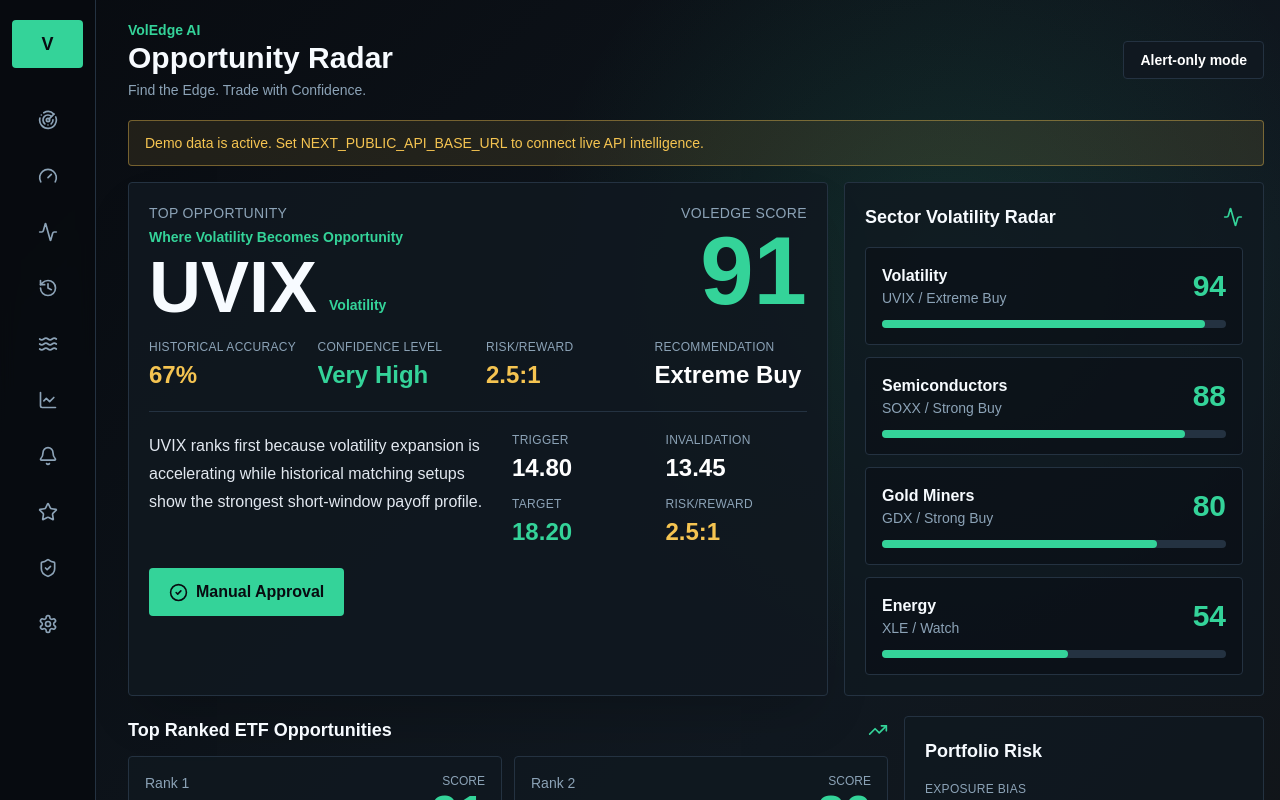
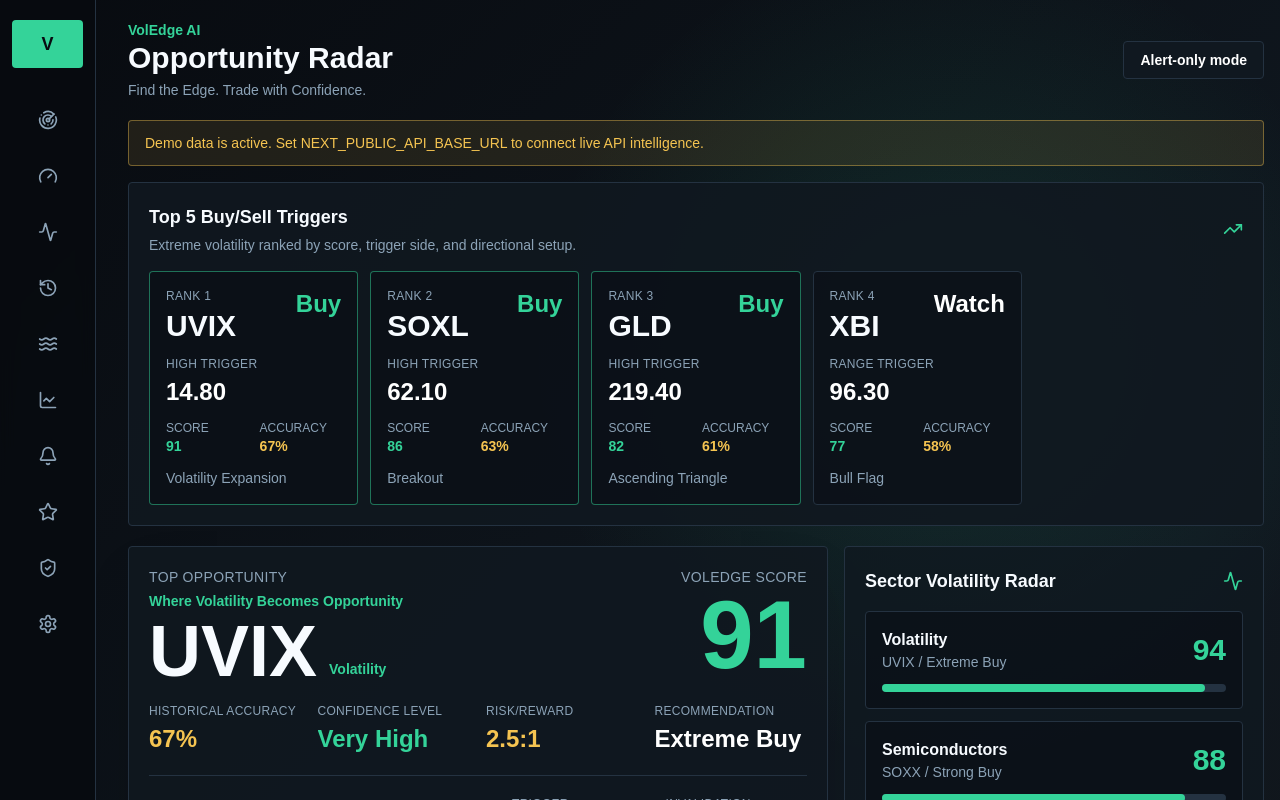
Before and after one commit to aixnetwork/VolEdge-AI-Production-App, a Next.js app in the folder apps/web/: page / in a window 1280 px wide. Shown: the top 800 px of the page. Built offline with nearby package versions, Linux system fonts and the light colour scheme; no server answers.

Commit message:
Add top five buy sell trigger dashboard

```diff
--- a/apps/web/app/page.tsx
+++ b/apps/web/app/page.tsx
@@ -8,6 +8,7 @@ import { productArchitecture, referenceTaglines } from "@/lib/mock-data";
 
 export default async function Home() {
   const [{ top, opportunities, usingFallback }, sectors] = await Promise.all([getRadarData(), getSectorData()]);
+  const topTriggers = opportunities.slice(0, 5);
 
   return (
     <AppShell title="Opportunity Radar">
@@ -16,6 +17,45 @@ export default async function Home() {
           Demo data is active. Set NEXT_PUBLIC_API_BASE_URL to connect live API intelligence.
         </div>
       ) : null}
+      <section className="mb-5 rounded border border-line bg-panel/90 p-5">
+        <div className="mb-4 flex flex-wrap items-center justify-between gap-3">
+          <div>
+            <h2 className="text-lg font-bold">Top 5 Buy/Sell Triggers</h2>
+            <div className="mt-1 text-sm text-steel">Extreme volatility ranked by score, trigger side, and directional setup.</div>
+          </div>
+          <TrendingUp className="text-mint" size={20} />
+        </div>
+        <div className="grid gap-3 lg:grid-cols-5">
+          {topTriggers.map((item) => {
+            const actionTone = item.action === "Sell" ? "text-amber" : item.action === "Buy" ? "text-mint" : "text-white";
+            const actionBorder = item.action === "Sell" ? "border-amber/50" : item.action === "Buy" ? "border-mint/50" : "border-line";
+            return (
+              <article key={item.symbol} className={`rounded border ${actionBorder} bg-ink/45 p-4`}>
+                <div className="flex items-start justify-between gap-3">
+                  <div>
+                    <div className="text-xs uppercase tracking-wide text-steel">Rank {item.rank}</div>
+                    <div className="mt-1 text-3xl font-black">{item.symbol}</div>
+                  </div>
+                  <div className={`text-right text-2xl font-black ${actionTone}`}>{item.action}</div>
+                </div>
+                <div className="mt-3 text-xs uppercase tracking-wide text-steel">{item.triggerSide}</div>
+                <div className="mt-1 text-2xl font-bold text-white">{item.entry}</div>
+                <div className="mt-3 grid grid-cols-2 gap-3 text-sm">
+                  <div>
+                    <div className="text-xs uppercase text-steel">Score</div>
+                    <div className="font-bold text-mint">{item.score}</div>
+                  </div>
+                  <div>
+                    <div className="text-xs uppercase text-steel">Accuracy</div>
+                    <div className="font-bold text-amber">{item.accuracy}%</div>
+                  </div>
+                </div>
+                <div className="mt-3 truncate text-sm text-steel">{item.pattern}</div>
+              </article>
+            );
+          })}
+        </div>
+      </section>
       <section className="grid gap-4 lg:grid-cols-[1.25fr_0.75fr]">
         <div className="rounded border border-line bg-panel/90 p-5 shadow-2xl shadow-black/20">
           <div className="mb-4 flex flex-wrap items-start justify-between gap-4">
--- a/apps/web/components/OpportunityCard.tsx
+++ b/apps/web/components/OpportunityCard.tsx
@@ -3,6 +3,7 @@ import { Metric } from "@/components/Metric";
 import type { Opportunity } from "@/lib/mock-data";
 
 export function OpportunityCard({ item }: { item: Opportunity }) {
+  const actionColor = item.action === "Sell" ? "text-amber" : item.action === "Buy" ? "text-mint" : "text-white";
   return (
     <article className="rounded border border-line bg-panel/80 p-4">
       <div className="flex items-start justify-between gap-3">
@@ -10,6 +11,7 @@ export function OpportunityCard({ item }: { item: Opportunity }) {
           <div className="text-sm text-steel">Rank {item.rank}</div>
           <h3 className="text-3xl font-black">{item.symbol}</h3>
           <div className="text-sm text-steel">{item.pattern}</div>
+          <div className={`mt-2 text-sm font-bold uppercase ${actionColor}`}>{item.action} / {item.triggerSide}</div>
         </div>
         <div className="text-right">
           <div className="text-xs uppercase text-steel">Score</div>
--- a/apps/web/lib/api.ts
+++ b/apps/web/lib/api.ts
@@ -19,7 +19,7 @@ type ApiIntelligence = {
   expected_return: number;
   best_holding_window: string;
   recommendation: Opportunity["recommendation"];
-  pattern: { name: string };
+  pattern: { name: string; direction: "Bullish" | "Bearish" | "Neutral" };
   suggested_entry: number;
   suggested_stop_loss: number;
   suggested_target: number;
@@ -60,6 +60,15 @@ function formatPercent(value: number): string {
 }
 
 function mapOpportunity(item: ApiIntelligence, rank: number): Opportunity {
+  const action: Opportunity["action"] =
+    item.recommendation === "Strong Sell" || item.recommendation === "Hedge Opportunity"
+      ? "Sell"
+      : item.recommendation === "Extreme Buy" || item.recommendation === "Strong Buy"
+      ? "Buy"
+      : "Watch";
+  const triggerSide: Opportunity["triggerSide"] =
+    action === "Sell" ? "Low Trigger" : action === "Buy" ? "High Trigger" : "Range Trigger";
+
   return {
     rank,
     symbol: item.symbol,
@@ -71,6 +80,8 @@ function mapOpportunity(item: ApiIntelligence, rank: number): Opportunity {
     expectedReturn: formatPercent(item.expected_return),
     window: item.best_holding_window,
     recommendation: item.recommendation,
+    action,
+    triggerSide,
     pattern: item.pattern.name,
     entry: item.suggested_entry.toFixed(2),
     stop: item.suggested_stop_loss.toFixed(2),
--- a/apps/web/lib/mock-data.ts
+++ b/apps/web/lib/mock-data.ts
@@ -9,6 +9,8 @@ export type Opportunity = {
   expectedReturn: string;
   window: string;
   recommendation: "Extreme Buy" | "Strong Buy" | "Watch" | "Strong Sell" | "Hedge Opportunity";
+  action: "Buy" | "Sell" | "Watch";
+  triggerSide: "High Trigger" | "Low Trigger" | "Range Trigger";
   pattern: string;
   entry: string;
   stop: string;
@@ -29,6 +31,8 @@ export const opportunities: Opportunity[] = [
     expectedReturn: "+8.4%",
     window: "3-5 trading days",
     recommendation: "Extreme Buy",
+    action: "Buy",
+    triggerSide: "High Trigger",
     pattern: "Volatility Expansion",
     entry: "14.80",
     stop: "13.45",
@@ -48,6 +52,8 @@ export const opportunities: Opportunity[] = [
     expectedReturn: "+6.1%",
     window: "5 trading days",
     recommendation: "Strong Buy",
+    action: "Buy",
+    triggerSide: "High Trigger",
     pattern: "Breakout",
     entry: "62.10",
     stop: "58.20",
@@ -66,6 +72,8 @@ export const opportunities: Opportunity[] = [
     expectedReturn: "+3.2%",
     window: "8 trading days",
     recommendation: "Strong Buy",
+    action: "Buy",
+    triggerSide: "High Trigger",
     pattern: "Ascending Triangle",
     entry: "219.40",
     stop: "214.60",
@@ -84,6 +92,8 @@ export const opportunities: Opportunity[] = [
     expectedReturn: "+4.7%",
     window: "6 trading days",
     recommendation: "Watch",
+    action: "Watch",
+    triggerSide: "Range Trigger",
     pattern: "Bull Flag",
     entry: "96.30",
     stop: "91.75",
```
